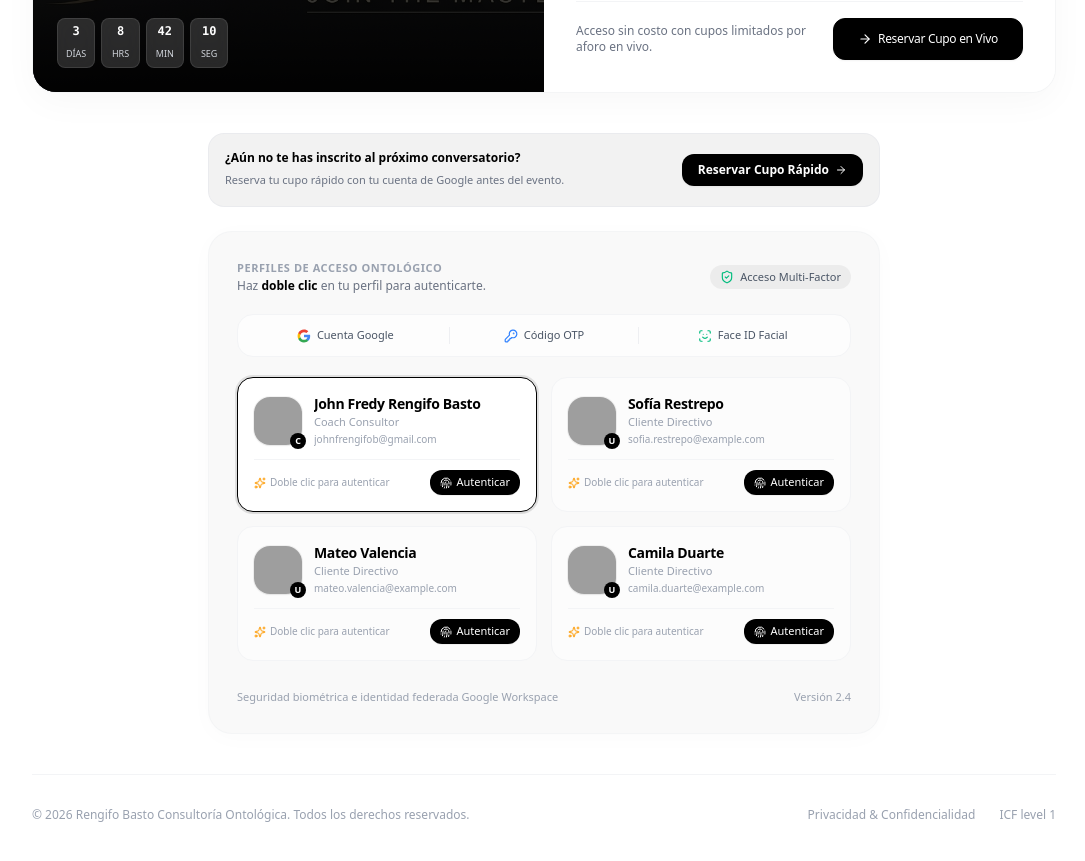
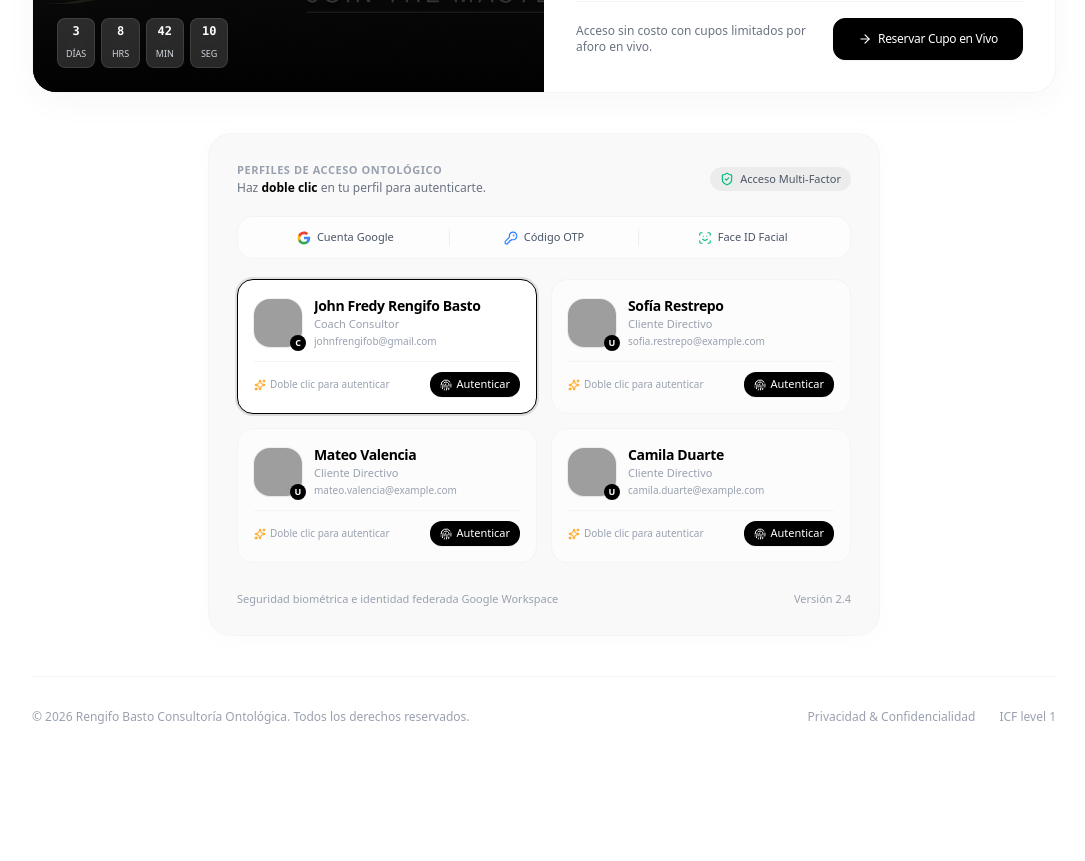
Before and after one commit to johnfrengifob-sys/App-Cochuing-rengifo-basto-consultoria-, a React (Vite) app: page / in a window 1280 px wide. Shown: the part 860-1721 px from the top of the page, without its empty margins (96-1181 px from the left). After the commit the page ends 1633 px from the top, so only its background shows below. Built offline with nearby package versions, Linux system fonts and the light colour scheme; grey boxes are pictures that could not be loaded.

Commit message:
refactor(ui): remove registration callout from login view
Simplify the login screen layout by removing the promotional registration banner.

```diff
--- a/src/components/LoginView.tsx
+++ b/src/components/LoginView.tsx
@@ -73,27 +73,6 @@ export const LoginView: React.FC<LoginViewProps> = ({
 
       {/* Main Authentication & Profile Selection Card */}
       <div className="w-full max-w-2xl mx-auto flex flex-col items-center">
-        {/* Registration callout for new users */}
-        {onNavigateToRegister && (
-          <div className="w-full mb-6 p-4 rounded-2xl bg-black/5 dark:bg-white/5 border border-gray-200/60 dark:border-neutral-800 flex flex-col sm:flex-row items-center justify-between gap-3 text-center sm:text-left">
-            <div>
-              <span className="text-xs font-semibold text-black dark:text-white block">
-                ¿Aún no te has inscrito al próximo conversatorio?
-              </span>
-              <span className="text-[11px] font-light text-gray-500 dark:text-neutral-400">
-                Reserva tu cupo rápido con tu cuenta de Google antes del evento.
-              </span>
-            </div>
-            <button
-              onClick={onNavigateToRegister}
-              className="px-4 py-2 rounded-xl bg-black dark:bg-white text-white dark:text-black text-xs font-semibold hover:opacity-90 transition-all shrink-0 cursor-pointer flex items-center gap-1.5 shadow-xs"
-            >
-              <span>Reservar Cupo Rápido</span>
-              <ArrowRight className="w-3 h-3" />
-            </button>
-          </div>
-        )}
-
         {/* Role & Account Selector Card with clean subtle Apple design */}
         <div className="w-full bg-[#F9F9F9] dark:bg-[#18181B] rounded-3xl p-6 sm:p-7 border border-gray-100/80 dark:border-neutral-800 shadow-[0_4px_24px_rgba(0,0,0,0.02)] text-left transition-colors">
           <div className="flex flex-col sm:flex-row sm:items-center justify-between gap-2 mb-5">
```
